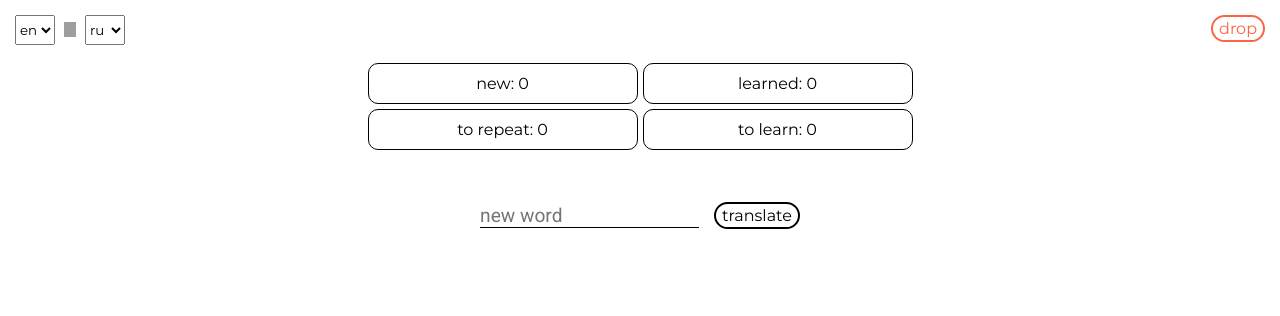
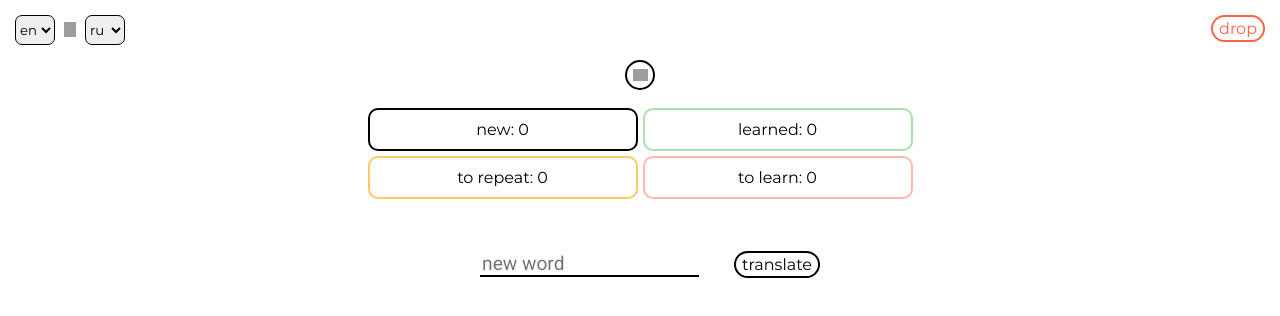
Before and after one commit to enotowitch/learn-lang, a React (Create React App) app: page / in a window 1280 px wide. Shown: the top 316 px of the page. Built offline with nearby package versions, Linux system fonts and the light colour scheme; grey boxes are pictures that could not be loaded.

Commit message:
many small FIXes

```diff
--- a/src/App.js
+++ b/src/App.js
@@ -14,6 +14,7 @@ import Answer from "./components/Answer";
 import Add from "./components/Add";
 import Lang from "./components/Lang";
 import Button from "./components/Button";
+import Icon from "./components/Icon";
 
 export default function App() {
 
@@ -77,14 +78,15 @@ export default function App() {
 					// ! cookieSynonym
 					const cookieSynonym = []
 					if (data.match(/'ToWrd'.*<em/g)) {
-						data.match(/'ToWrd'.*<em/g).map(synonym => cookieSynonym.push(synonym.replace(/'ToWrd'\s>|\s\<em"|<em/g, "").trim()))
+						// todo 1 regexp
+						data.match(/'ToWrd'.*<em/g).map(synonym => cookieSynonym.push(synonym.replace(/'ToWrd'\s>|\s\<em"|<em|&|;|(<([^>]+)>)/g, "").trim()))
 						console.log("CASE 1")
 					} else if (data.match(/\s\S+<a class='footnote'/g)) {
-						data.match(/\s\S+<a class='footnote'/g).map(synonym => cookieSynonym.push(synonym.replace(/&#x301;|<a class='footnote'|^\s|\(|href.*<\/a>/g, "").trim()))
+						data.match(/\s\S+<a class='footnote'/g).map(synonym => cookieSynonym.push(synonym.replace(/&#x301;|<a class='footnote'|^\s|\(|href.*<\/a>|&|;|(<([^>]+)>)/g, "").trim()))
 						console.log("CASE 2")
 					} else if (data.match(/ruen\/.*? '|ruen\/.*?"/g)) {
 						console.log("CASE 3")
-						data.match(/ruen\/.*? '|ruen\/.*?"/g).map(synonym => cookieSynonym.push(synonym.replace(/&#x301;|ruen\/|"/g, "").trim()))
+						data.match(/ruen\/.*? '|ruen\/.*?"/g).map(synonym => cookieSynonym.push(synonym.replace(/&#x301;|ruen\/|"|&|;|(<([^>]+)>)/g, "").trim()))
 					}
 					console.log(cookieSynonym)
 					setCookie("synonym", JSON.stringify(cookieSynonym))
@@ -153,13 +155,6 @@ export default function App() {
 	// ! StatusBlock nums
 	const calcNum = (status) => words.map(word => word.status === status && word.langFrom === langFrom && word.langTo === langTo).filter(t => t).length
 
-	// ! statusBlockToggle
-	const [statusBlockToggle, setStatusBlockToggle] = useState(0)
-	useEffect(() => {
-		setStatusBlockToggle(0)
-	}, [answerStatus])
-	// ? statusBlockToggle
-
 	// ! drop
 	function drop() {
 		if (window.confirm("DELETE ALL WORDS?")) {
@@ -173,12 +168,17 @@ export default function App() {
 
 	// ! RETURN
 	return (
-		<Context.Provider value={{ words, setWords, answerStatus, setAnswerStatus, add1, setAdd1, add2, setAdd2, wordTranslated, translate, addFn, answer, setAnswer, lastCorrectAnswer, setLastCorrectAnswer, statusBlockToggle, setStatusBlockToggle, synonymArr, setSynonymArr, usageArr, setUsageArr, usage, setUsage, langFrom, setLangFrom, langTo, setLangTo }} >
+		<Context.Provider value={{ words, setWords, answerStatus, setAnswerStatus, add1, setAdd1, add2, setAdd2, wordTranslated, translate, addFn, answer, setAnswer, lastCorrectAnswer, setLastCorrectAnswer, synonymArr, setSynonymArr, usageArr, setUsageArr, usage, setUsage, langFrom, setLangFrom, langTo, setLangTo, setWordTranslated }} >
 
 			<Lang />
 
 			<div onClick={drop}>
 				<Button text="drop" className="drop danger ma" />
+			</div>
+
+			{/* back to "add new word" */}
+			<div className="w100" onClick={() => setAnswerStatus("")}>
+				<Icon src="add" classNameBg="m0a mb" />
 			</div>
 
 			<div className="StatusBlocks">
--- a/src/components/Add.js
+++ b/src/components/Add.js
@@ -1,31 +1,46 @@
 import React, { useContext, useState } from "react"
 import { Context } from "../context"
 import Button from "./Button"
+import Icon from "./Icon"
 import Input from "./Input"
 import TagBlock from "./TagBlock"
 
 export default function Add() {
 
-	const { add1, setAdd1, add2, setAdd2, wordTranslated, translate, addFn, synonymArr, setSynonymArr, usageArr, setUsageArr } = useContext(Context)
+	const { add1, setAdd1, add2, setAdd2, wordTranslated, setWordTranslated, translate, addFn, synonymArr, setSynonymArr, usageArr, setUsageArr } = useContext(Context)
 
 	// ! showSynonym
 	const [showSynonym, setShowSynonym] = useState(true)
 	// ! showUsage
 	const [showUsage, setShowUsage] = useState(true)
+	// ! clearTranslation
+	function clearTranslation() {
+		setWordTranslated(prev => !prev)
+		setAdd1("")
+		document.querySelector('[name="add1"]').focus()
+	}
 
 
 	// ! RETURN
 	return (
 		<>
 			<section className="addSection">
-				<div>
-					<Input type="text" name="add1" placeholder="new word" value={add1} setValue={setAdd1} />
-					{wordTranslated && <Input type="text" name="add2" placeholder="translation" value={add2} setValue={setAdd2} />}
+				<div className="addSection__top">
+
+					<div onClick={clearTranslation}>
+						{wordTranslated && <Icon src="del" />}
+					</div>
+
+					<div className="m0a">
+						<Input type="text" name="add1" placeholder="new word" value={add1} setValue={setAdd1} />
+						{wordTranslated && <Input type="text" name="add2" placeholder="translation" value={add2} setValue={setAdd2} />}
+					</div>
+
+					{!wordTranslated && <div onClick={translate}><Button text="translate" /></div>}
+					{wordTranslated && <div onClick={addFn}><Button text="add" /></div>}
+
 				</div>
 
-				{!wordTranslated && <div onClick={translate}><Button text="translate" /></div>}
-
-				{wordTranslated && <div onClick={addFn}><Button text="add" /></div>}
 
 			</section>
 
--- a/src/components/Icon.js
+++ b/src/components/Icon.js
@@ -12,7 +12,7 @@ export default function Icon(props) {
 	const styleImg = props.rotate ? { "transform": "rotate(180deg)" } : { "transform": "rotate(0deg)" }
 
 	return (
-		<div className={`Icon__bg ${props.className}`} style={styleBg}>
+		<div className={`Icon__bg ${props.className} ${props.classNameBg}`} style={styleBg}>
 			<img className={`Icon ${props.className}`} src={src} style={styleImg} />
 		</div>
 	)
--- a/src/components/IconText.js
+++ b/src/components/IconText.js
@@ -3,7 +3,7 @@ import Icon from "./Icon"
 
 export default function IconText(props) {
 	return (
-		<div className="IconText">
+		<div className="IconText" onClick={() => props.bullFn(prev => !prev)}>
 			<Icon src={props.src} rotate={props.rotate} />
 			<span>{props.text}</span>
 		</div>
--- a/src/components/Input.js
+++ b/src/components/Input.js
@@ -13,6 +13,7 @@ export default function Input(props) {
 					value={props.value}
 					onChange={(e) => props.setValue(e.target.value)}
 					maxLength={props.maxLength}
+					autoFocus
 				/>
 			}
 			{props.type === "textarea" &&
--- a/src/components/StatusBlock.js
+++ b/src/components/StatusBlock.js
@@ -3,20 +3,10 @@ import { Context } from "./../context"
 
 export default function StatusBlock(props) {
 
-	const { answerStatus, setAnswerStatus, statusBlockToggle, setStatusBlockToggle } = useContext(Context)
-
-	function toggleBlock() {
-		setStatusBlockToggle(prev => prev + 1)
-		if (statusBlockToggle % 2 === 0) {
-			setAnswerStatus(props.status)
-		} else {
-			setAnswerStatus("")
-		}
-	}
-
+	const { answerStatus, setAnswerStatus } = useContext(Context)
 	return (
 		<>
-			<div className={`StatusBlock StatusBlock_main ${answerStatus === props.status && 'activeBlock'}`} onClick={toggleBlock}>
+			<div className={`StatusBlock StatusBlock_main ${answerStatus === props.status && 'activeBlock'} ${props.status}`} onClick={() => setAnswerStatus(props.status)}>
 				<span>{props.status}:</span><span>&nbsp;{props.num}</span>
 			</div>
 		</>
--- a/src/components/Tag.js
+++ b/src/components/Tag.js
@@ -10,6 +10,7 @@ export default function Tag(props) {
 
 	// ! toggleActive
 	function toggleActive(e) {
+		if (e.target.closest(".Tags").className.includes("Synonym")) {
 			// style tag
 			document.querySelectorAll(".Tag").forEach((t) => t.classList.remove("Tag_active"))
 			e.target.classList.add("Tag_active")
@@ -19,6 +20,7 @@ export default function Tag(props) {
 				// set translation(add2) = what you typed in tag
 				setAdd2(e.target.innerText)
 			})
+		}
 	}
 	// ? toggleActive
 	// ! deleteTag
--- a/src/components/TagBlock.js
+++ b/src/components/TagBlock.js
@@ -6,9 +6,7 @@ import Tags from "./Tags"
 export default function TagBlock(props) {
 	return (
 		<>
-			<div onClick={() => props.setShow(prev => !prev)}>
-				<IconText src="arrow" text={props.text} rotate={props.show} />
-			</div>
+			<IconText src="arrow" text={props.text} rotate={props.show} bullFn={props.setShow} />
 
 			{
 				props.show &&
--- a/src/index.scss
+++ b/src/index.scss
@@ -12,26 +12,34 @@ $dangerColor: tomato;
 // width
 $inputWidth: 150px;
 
-*{
+// ! Reset, defaultFont, userSelect
+* {
 	box-sizing: border-box;
 	margin: 0;
 	padding: 0;
 	font-family: $primaryFont;
+	user-select: none;
+}
+// ! user-select ON
+.Tag_read{
+	user-select: text;
+	cursor: text !important;
 }
 [type="text"], textarea {
 	font-family: $secondaryFont;
 }
-// ! cursor, hover
-button, .StatusBlock, .IconText, .Tag, .rules{
+// ? Reset, defaultFont, userSelect
+// ! cursor, hover, active
+button, .StatusBlock, .IconText, .Synonym .Tag, .circle, select, .Icon__bg{
 	cursor: pointer;
 	&:hover{
-		background: lighten($activeColor, 15%);
+		background: lighten($activeColor, 15%) !important;
 	}
 	&:active{
-		background: lighten($activeColor, 5%);
+		background: lighten($activeColor, 5%) !important;
 	}
 }
-// ? cursor, hover
+// ? cursor, hover, active
 
 
 
@@ -48,9 +56,11 @@ button {
 	border: none;
 	border-bottom: 1px solid $darkColor;
 	font-size: $inputFontSize;
-}
-textarea{
-	text-indent: 4px;
+	text-indent: 2px;
+	outline: none;
+	&:focus{
+		border-bottom: 2px solid $darkColor;
+	}
 }
 // ? tags
 // ! danger
@@ -66,7 +76,7 @@ textarea{
 	display: inline-flex;
 	align-items: center;
 	justify-content: center;
-	border: 1px solid $darkColor;
+	border: 2px solid $darkColor;
 	border-radius: 10px;
 	width: 45%;
 	min-width: 120px;
@@ -75,7 +85,7 @@ textarea{
 		margin: 2.5px;
 	}
 }
-.StatusBlocks, .addSection, .translated, .answerBlocks, .answer, .mistake, .noWords, .Tags, .IconText, .usage {
+.StatusBlocks, .addSection, .addSection__top, .translated, .answerBlocks, .answer, .mistake, .noWords, .Tags, .IconText, .usage, .buttons, .translated__word {
 	display: flex;
 	flex-wrap: wrap;
 	justify-content: center;
@@ -85,13 +95,18 @@ textarea{
 	min-width: 290px;
 	margin: 0 auto 50px;
 }
+[name="add2"]{
+	margin-top: 5px;
+}
 .translated {
+	margin: 100px auto -25px;
 	&__word{
 		font-style: italic;
 		font-weight: 600;
 		font-size: 1.15rem;
 		padding-bottom: 4px;
 		text-align: center;
+		width: 90%;
 	}
 }
 .AnswerBlock {
@@ -109,7 +124,7 @@ textarea{
 .activeBlock {
 	background: $activeColor;
 }
-.rules {
+.circle {
 	border: 1px solid $darkColor;
 	border-radius: 50%;
 	width: 20px;
@@ -117,6 +132,14 @@ textarea{
 	display: flex;
 	align-items: center;
 	justify-content: center;
+	&_num{
+		margin-right: 5px;
+		font-weight: 400;
+		padding-right: 2px;
+		font-size: 1rem;
+		cursor: default;
+		pointer-events: none;
+	}
 }
 .Icon{
 	width: 15px;
@@ -124,7 +147,7 @@ textarea{
 		width: 30px;
 		height: 30px;
 		border-radius: 50%;
-		border: 1px solid $darkColor;
+		border: 2px solid $darkColor;
 		display: flex;
 		align-items: center;
 		justify-content: center;
@@ -194,6 +217,8 @@ textarea{
 	}
 }
 .lang{
+	border: 1px solid $darkColor;
+	border-radius: 7px;
 	&__wrap{
 		display: inline-flex;
 	}
@@ -203,12 +228,49 @@ textarea{
 	right: 0;
 	top: 0;
 }
+.learned{
+	border: 2px solid $activeColor;
+	&:hover,&:active{
+		background: $activeColor !important;
+	}
+}
+.repeat{
+	border: 2px solid lighten(orange, 20%);
+	&:hover,&:active{
+		background: lighten(orange, 20%) !important;
+	}
+}
+.learn{
+	border: 2px solid lighten($dangerColor, 20%);
+	&:hover,&:active{
+		background: lighten($dangerColor, 20%) !important;
+	}
+}
+.activeBlock.learned{
+	background: $activeColor;
+}
+.activeBlock.repeat{
+	background: lighten(orange, 20%);
+}
+.activeBlock.learn{
+	background: lighten($dangerColor, 20%);
+}
 // ! other
+// margin all
+.ma{
+	margin: 15px;
+}
+.m0a{
+	margin: 0 auto;
+}
 .ml{
 	margin-left: 15px;
 }
-.ma{
-	margin: 15px;
+.mb{
+	margin-bottom: 15px;
+}
+.w100{
+	width: 100%;
 }
 .bn{
 	border: none;
--- a/src/media.scss
+++ b/src/media.scss
@@ -6,3 +6,8 @@
 		width: 150px;
 	}
 }
+@media (min-width: 768px) {
+	.addSection__top {
+		width: 360px;
+	}
+}
```
Also changed, not shown: src/components/Answer.js (+29 -16 lines). Lines whose indentation alone changed are shown as unchanged.
